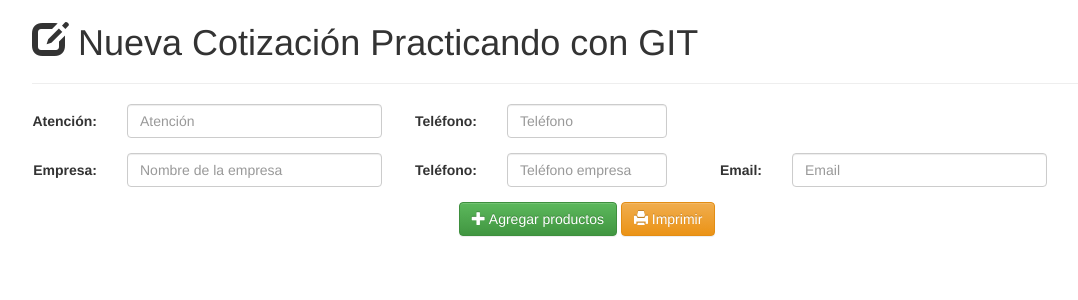
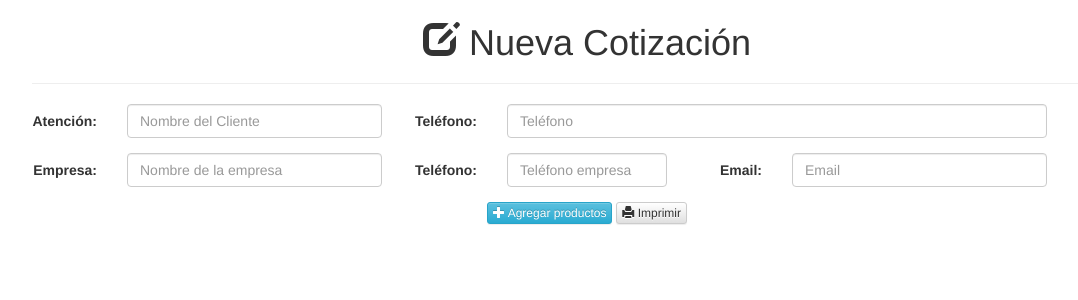
Before and after one commit to Practicas-renier/CotizadorGIT, a PHP site: page /tcpdf/ in a window 1280 px wide. Shown: the top 300 px of the page, without its empty margins (53-1131 px from the left). Run offline with PHP 8.4, Linux system fonts and the light colour scheme; data comes from the database, SQL or seed files in the repository; some libraries are stand-ins or nearby versions.

Commit message:
arreglos en el titulos, campo de texto y los botones

```diff
--- a/index.php
+++ b/index.php
@@ -30,16 +30,16 @@
     <div class="container">
 		  <div class="row-fluid">
 			<div class="col-md-12">
-			<h1><span class="glyphicon glyphicon-edit"></span> Nueva Cotización Practicando con GIT</h1>
+			<h1 align="center"><span class="glyphicon glyphicon-edit"></span> Nueva Cotización </h1>
 			<hr>
 			<form class="form-horizontal" role="form" id="datos_cotizacion">
 				<div class="form-group row">
 				  <label for="atencion" class="col-md-1 control-label">Atención:</label>
 				  <div class="col-md-3">
-					  <input type="text" class="form-control" id="atencion" placeholder="Atención" required>
+					  <input type="text" class="form-control" id="atencion" placeholder="Nombre del Cliente" required>
 				  </div>
 				  <label for="tel1" class="col-md-1 control-label">Teléfono:</label>
-							<div class="col-md-2">
+							<div class="col-md-6">
 								<input type="text" class="form-control" id="tel1" placeholder="Teléfono" required>
 							</div>
 				</div>
@@ -60,10 +60,10 @@
 
 
 				<div class="col-md-12" align="center">
-						<button type="button" class="btn btn-success" data-toggle="modal" data-target="#myModal">
+						<button type="button" class="btn btn-xs btn-info" data-toggle="modal" data-target="#myModal">
 						 <span class="glyphicon glyphicon-plus"></span> Agregar productos
 						</button>
-						<button type="submit" class="btn btn-warning">
+						<button type="submit" class="btn btn-xs btn-default">
 						  <span class="glyphicon glyphicon-print"></span> Imprimir
 						</button>
 
```
